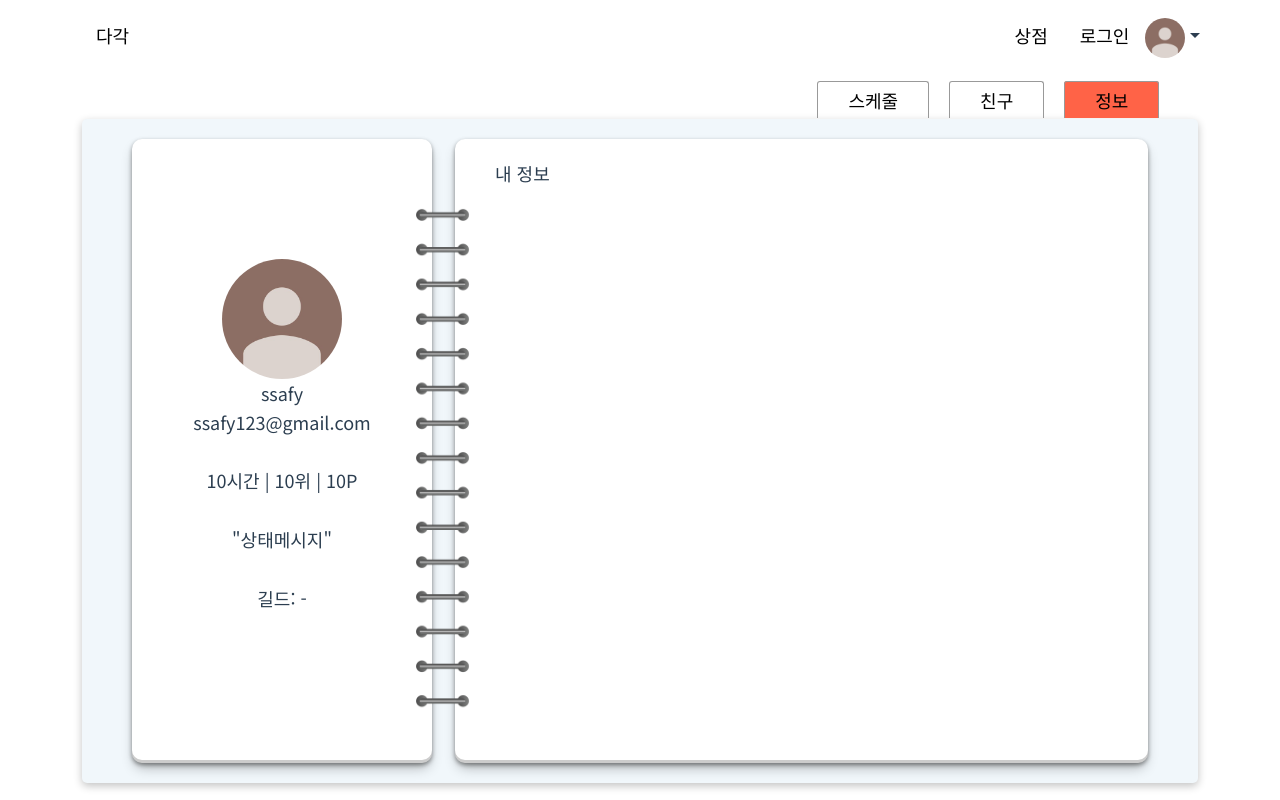
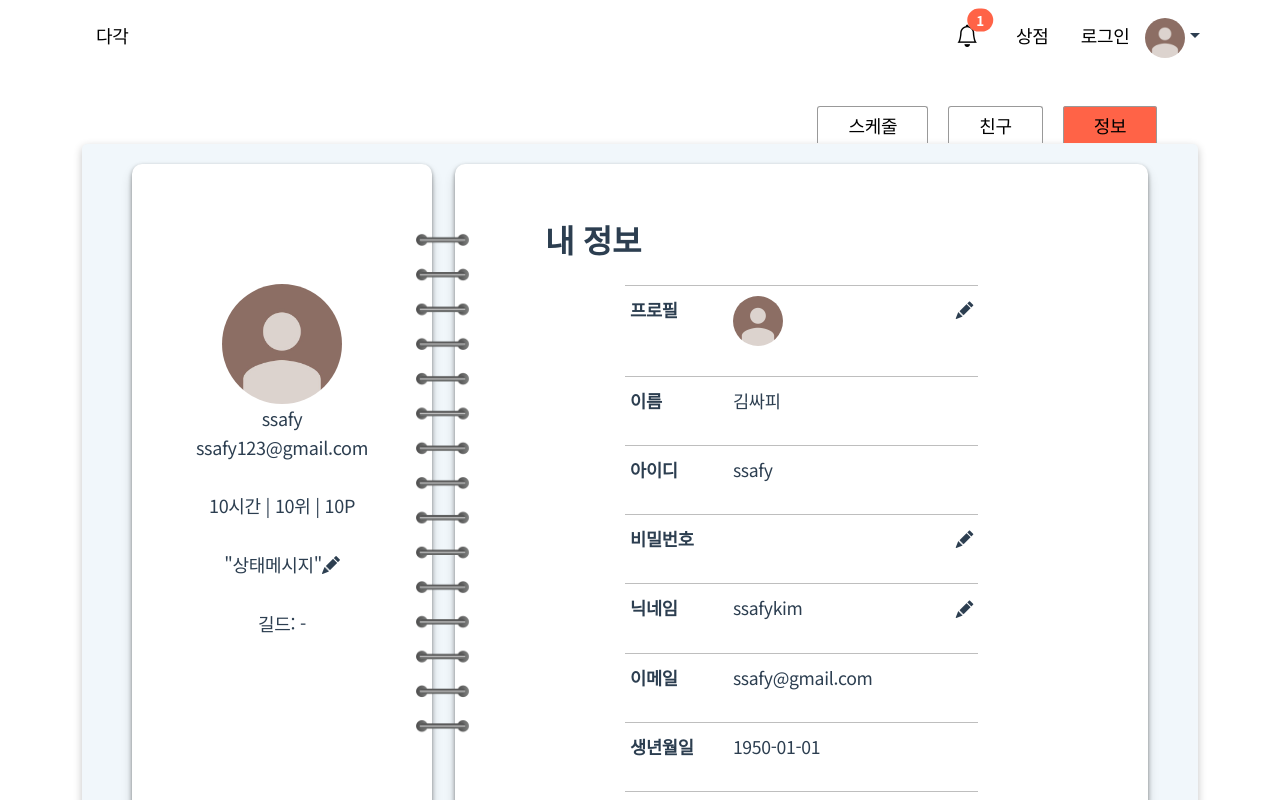
Before and after one commit to kseenyoung/-, a Vue app in the folder frontend/: page /mypage/mypageinformation in a window 1280 px wide. Shown: the top 800 px of the page. Built offline with nearby package versions, Linux system fonts and the light colour scheme; a web font is replaced by a local one.

Commit message:
[Feat] 마이페이지 내정보, 알림창 모달, 헤더 스크롤 기능 추가 (#S10P12A404-4)

```diff
--- a/frontend/src/assets/base.css
+++ b/frontend/src/assets/base.css
@@ -52,6 +52,7 @@ body {
     color 0.5s,
     background-color 0.5s;
   line-height: 1.6;
+  letter-spacing: -0.3px;
   font-family:
    'Noto Sans KR',
    sans-serif;
--- a/frontend/src/assets/common.scss
+++ b/frontend/src/assets/common.scss
@@ -59,3 +59,13 @@ a {
 .common-pointer {
   cursor: pointer;
 }
+
+.common-mypage-wrapper {
+  padding: 30px 50px;
+
+  .common-mypage-title {
+    font-size: 2rem;
+    font-weight: 700;
+    margin-bottom: 20px;
+  }
+}
--- /dev/null
+++ b/frontend/src/components/common/Alarm.vue
@@ -0,0 +1,36 @@
+<template>
+  <!-- 알림 아이콘 -->
+  <button class="position-relative alarm" data-bs-toggle="modal" data-bs-target="#exampleModal">
+    <i class="bi bi-bell"></i>
+    <span class="position-absolute top-0 start-100 translate-middle badge rounded-pill bg-danger">
+      1
+    </span>
+  </button>
+</template>
+
+<script>
+  export default {
+
+  }
+</script>
+
+<style lang="scss" scoped>
+.alarm {
+  width: 30px;
+  height: 30px;
+  margin-right: 20px;
+  border: none;
+  background-color: transparent;
+
+  i {
+    position: relative;
+    top: -22px;
+    left: 0px;
+    font-size: 1.4rem;
+  }
+
+  .bg-danger {
+    background-color: tomato !important;
+  }
+}
+</style>
--- /dev/null
+++ b/frontend/src/components/common/AlarmModal.vue
@@ -0,0 +1,32 @@
+<template>
+  <div class="modal fade" id="exampleModal" tabindex="-1" aria-labelledby="exampleModalLabel" aria-hidden="true">
+    <div class="modal-dialog modal-dialog-scrollable">
+      <div class="modal-content">
+
+        <div class="modal-header">
+          <h5 class="modal-title" id="exampleModalLabel">알림</h5>
+          <button type="button" class="btn-close" data-bs-dismiss="modal" aria-label="Close"></button>
+        </div>
+
+        <div class="modal-body">
+          <div>1. 친구 신청~~</div>
+          <div>2. 길드 신청~~</div>
+        </div>
+
+        <div class="modal-footer">
+          <button type="button" class="btn btn-secondary" data-bs-dismiss="modal">Close</button>
+          <button type="button" class="btn btn-primary">Save changes</button>
+        </div>
+
+      </div>
+    </div>
+  </div>
+</template>
+
+<script setup>
+
+</script>
+
+<style lang="scss" scoped>
+
+</style>
--- a/frontend/src/components/common/TheHeaderNav.vue
+++ b/frontend/src/components/common/TheHeaderNav.vue
@@ -1,11 +1,11 @@
 <template>
-  <header>
+  <header :class="{ 'header-hidden': headerHidden }">
     <nav>
       <div>
         <RouterLink to="/">다각</RouterLink>
       </div>
-      <div class="d-flex">
-        <!-- 알람창 -->
+      <div class="d-flex align-items-center">
+        <Alarm/>
         <RouterLink to="/store"><span class="underline">상점</span></RouterLink>
         <RouterLink to="/login"><span class="underline">로그인</span></RouterLink>
         <div class="dropdown-toggle common-pointer" data-bs-toggle="dropdown" aria-expanded="false">
@@ -22,14 +22,38 @@
             </div>
           </div>
           <RouterLink to="/mypage" class="dropdown-item"><span class="underline">마이페이지</span></RouterLink>
+          <RouterLink to="/moccoji" class="dropdown-item"><span class="underline">모꼬지</span></RouterLink>
           <li><a href="#" class="logout dropdown-item"><span>로그아웃</span></a></li>
         </ul>
       </div>
     </nav>
   </header>
+  <AlarmModal/>
 </template>
 
 <script setup>
+import Alarm from './Alarm.vue';
+import AlarmModal from './AlarmModal.vue';
+
+import { ref, onMounted, onBeforeUnmount } from 'vue';
+
+// 헤더 스크롤
+const headerHidden = ref(false);
+let lastScrollTop = 0;
+
+const handleScroll = () => {
+  const scrollTop = window.scrollY || document.documentElement.scrollTop;
+  headerHidden.value = scrollTop > lastScrollTop && scrollTop > 70;
+  lastScrollTop = scrollTop;
+};
+
+onMounted(() => {
+  window.addEventListener('scroll', handleScroll);
+});
+onBeforeUnmount(() => {
+  window.removeEventListener('scroll', handleScroll);
+});
+
 </script>
 
 <style lang="scss" scoped>
@@ -41,6 +65,12 @@ header {
   height: 70px;
   line-height: 70px;
   padding: 0px 80px;
+  transition: transform 0.3s ease-in-out;
+}
+
+.header-hidden {
+  transform: translateY(-100%);
+  transition: transform 0.3s ease-in-out;
 }
 
 nav {
@@ -91,5 +121,4 @@ nav a:hover {
 .profile-info > div:nth-child(2) > div {
   height: 23px;
 }
-
 </style>
--- a/frontend/src/components/mypage/MyPageFriend.vue
+++ b/frontend/src/components/mypage/MyPageFriend.vue
@@ -1,8 +1,8 @@
 <template>
-  <div class="friend-wrapper">
-    <div class="friend-title">친구 목록</div>
+  <div class="common-mypage-wrapper">
+    <div class="common-mypage-title">친구 목록</div>
     <div class="friend-list-wrapper">
-
+      <div><i class="bi bi-people-fill"></i> 10명</div>
       <div class="friend-list-detail">
         <img src="@/assets/img/기본프로필_갈색.jpg">
         <div>닉네임1</div>
@@ -65,14 +65,6 @@
 </script>
 
 <style lang="scss" scoped>
-.friend-wrapper {
-  padding: 30px 50px;
-}
-.friend-title {
-  font-size: 2rem;
-  font-weight: 700;
-  margin-bottom: 20px;
-}
 .friend-list-wrapper {
   display: flex;
   flex-direction: column;
@@ -111,7 +103,6 @@
     flex-basis: auto;
   }
 
-
   @mixin friend-status {
     border: 1px solid #ccc;
     background-color: #f4f4f4;
--- a/frontend/src/components/mypage/MyPageInformation.vue
+++ b/frontend/src/components/mypage/MyPageInformation.vue
@@ -1,6 +1,87 @@
 <template>
-  <div>
-    <div>내 정보</div>
+  <div class="common-mypage-wrapper">
+    <div class="common-mypage-title">내 정보</div>
+
+    <div class="info-wrapper">
+      <div class="info-detail-wrapper">
+        <div class="info-label">프로필</div>
+        <div class="info-content">
+          <img src="@/assets/img/기본프로필_갈색.jpg">
+        </div>
+        <i class="bi bi-pencil-fill common-pointer" data-bs-toggle="collapse" data-bs-target="#update-profile" aria-expanded="true" aria-controls="collapseOne"></i>
+      </div>
+      <!-- 프로필 수정아코디언 -->
+      <div id="update-profile" class="accordion-collapse collapse" aria-labelledby="headingOne">
+        <div class="accordion-body input-group">
+          <input class="form-control" type="file" id="formFile">
+          <button class="btn common-btn">수정</button>
+        </div>
+      </div>
+
+      <div class="info-detail-wrapper">
+        <div class="info-label">이름</div>
+        <div class="info-content">김싸피</div>
+      </div>
+
+      <div class="info-detail-wrapper">
+        <div class="info-label">아이디</div>
+        <div class="info-content">ssafy</div>
+      </div>
+
+      <div class="info-detail-wrapper">
+        <div class="info-label">비밀번호</div>
+        <div class="info-content"></div>
+        <i class="bi bi-pencil-fill common-pointer" data-bs-toggle="collapse" data-bs-target="#update-password" aria-expanded="true" aria-controls="collapseOne"></i>
+      </div>
+      <!-- 비밀번호 변경 아코디언 -->
+      <div id="update-password" class="accordion-collapse collapse" aria-labelledby="headingOne">
+        <div class="form-floating">
+          <input type="password" id="password" class="form-control">
+          <label for="floatingInput">비밀번호 변경</label>
+        </div>
+        <div class="form-floating">
+          <input type="password" id="password-check" class="form-control">
+          <label for="floatingInput">비밀번호 확인</label>
+        </div>
+        <button class="btn common-btn">수정</button>
+      </div>
+
+      <div class="info-detail-wrapper">
+        <div class="info-label">닉네임</div>
+        <div class="info-content">ssafykim</div>
+        <i class="bi bi-pencil-fill common-pointer" data-bs-toggle="collapse" data-bs-target="#update-nickname" aria-expanded="true" aria-controls="collapseOne"></i>
+      </div>
+      <!-- 닉네임 변경 아코디언 -->
+      <div id="update-nickname" class="accordion-collapse collapse" aria-labelledby="headingOne">
+        <div class="form-floating">
+          <input type="text" id="nickname" class="form-control">
+          <label for="floatingInput">닉네임 변경</label>
+        </div>
+        <button class="btn common-btn">중복확인</button>
+        <button class="btn common-btn">수정</button>
+      </div>
+
+      <div class="info-detail-wrapper">
+        <div class="info-label">이메일</div>
+        <div class="info-content">ssafy@gmail.com</div>
+      </div>
+
+      <div class="info-detail-wrapper">
+        <div class="info-label">생년월일</div>
+        <div class="info-content">1950-01-01</div>
+      </div>
+
+      <div class="info-detail-wrapper">
+        <div class="info-label">전화번호</div>
+        <div class="info-content">010-1111-1111</div>
+      </div>
+
+      <div class="info-detail-wrapper">
+        <div class="info-label">포인트</div>
+        <div class="info-content">10P</div>
+      </div>
+
+    </div>
   </div>
 </template>
 
@@ -9,5 +90,52 @@
 </script>
 
 <style lang="scss" scoped>
+.info-wrapper {
+  display: flex;
+  flex-direction: column;
+  padding: 0px 80px;
+
+  > * {
+    font-size: 1.1rem;
+  }
+
+  .info-detail-wrapper {
+    display: flex;
+    flex-direction: row;
+    align-items: flex-start;
+    padding: 10px 5px 30px;
+    border-top: 1px solid rgb(190, 190, 190);
+
+  }
+  .info-detail-wrapper:last-child {
+    border-bottom: 1px solid rgb(190, 190, 190);
+  }
+
+  .info-detail-wrapper > div:nth-child(1) {
+    font-weight: 600;
+    flex-basis: 30%;
+  }
+  .info-detail-wrapper > div:nth-child(2) {
+    flex-grow: 1;
+
+    img {
+      width: 50px;
+      border-radius: 50%;
+    }
+  }
+}
+.accordion-collapse {
+  text-align: right;
+  padding: 10px 20px 15px;
+  background-color: aliceblue;
+
+  .form-floating {
+    margin: 10px 0px;
+  }
+
+  > button {
+    margin-right: 5px;
+  }
+}
 
 </style>
--- a/frontend/src/components/mypage/MyPageProfile.vue
+++ b/frontend/src/components/mypage/MyPageProfile.vue
@@ -10,7 +10,16 @@
       <span>10위 | </span>
       <span>10P</span>
     </div>
-    <div>"상태메시지"</div>
+    <div>
+      <span>"상태메시지"</span>
+      <i class="bi bi-pencil-fill common-pointer" data-bs-toggle="collapse" data-bs-target="#statusmsg-accordion" aria-expanded="true" aria-controls="collapseOne"></i>
+      <div id="statusmsg-accordion" class="accordion-collapse collapse" aria-labelledby="headingOne">
+        <div class="accordion-body input-group">
+          <input type="text" id="statusmsg">
+          <button class="btn common-btn">수정</button>
+        </div>
+      </div>
+    </div>
     <div>길드: -</div>
   </div>
 </template>
@@ -39,4 +48,23 @@ img {
   border-radius: 50%;
 }
 
+.accordion-collapse {
+  padding: 0px 10px;
+}
+.accordion-body {
+  display: flex;
+  margin-top: 5px;
+  justify-content: center;
+
+  > input {
+    width: 65%;
+    font-size: 1rem;
+    border: 1px solid rgb(43, 43, 43);
+    border-top-left-radius: var(--bs-border-radius);
+    border-bottom-left-radius: var(--bs-border-radius);
+  }
+  > input:focus {
+    outline:none;
+  }
+}
 </style>
--- a/frontend/src/router/index.js
+++ b/frontend/src/router/index.js
@@ -62,6 +62,11 @@ const router = createRouter({
       name: 'studyroom',
       component: StudyRoomView
     },
+    {
+      path: '/moccoji',
+      name: 'Moccoji',
+      component: () => import('@/views/MoccojiView.vue'),
+    },
   ],
 });
 
--- /dev/null
+++ b/frontend/src/views/MoccojiView.vue
@@ -0,0 +1,16 @@
+<template>
+  <div>
+    <h1>모꼬지(Moccoji)</h1>
+    <div>모꼬지(길드) 페이지</div>
+    <div>길드가 없다 -> 길드 구인 게시판 + 길드 만들기</div>
+    <div>길드가 있다 -> 길드 게시판 페이지</div>
+  </div>
+</template>
+
+<script setup>
+
+</script>
+
+<style lang="scss" scoped>
+
+</style>
--- a/frontend/src/views/MyPageView.vue
+++ b/frontend/src/views/MyPageView.vue
@@ -29,7 +29,7 @@ import MyPageProfile from '@/components/mypage/MyPageProfile.vue';
   left: -28px;
 }
 .container {
-  margin: 90px auto 0px;
+  margin: 115px auto 0px;
 }
 .mypage-wrapper-router > a {
   border-width: 1px 1px 0px 1px;
@@ -54,7 +54,7 @@ import MyPageProfile from '@/components/mypage/MyPageProfile.vue';
 .mypage-wrapper-content {
   border-radius: 5px;
   background-color: #f1f7fb;
-  min-height: 580px;
+  min-height: 686px;
   padding: 0px 50px;
   // box-shadow: rgba(0, 0, 0, 0.15) 1.95px 1.95px 2.6px;
   box-shadow: rgba(0, 0, 0, 0.24) 0px 3px 8px;
```
